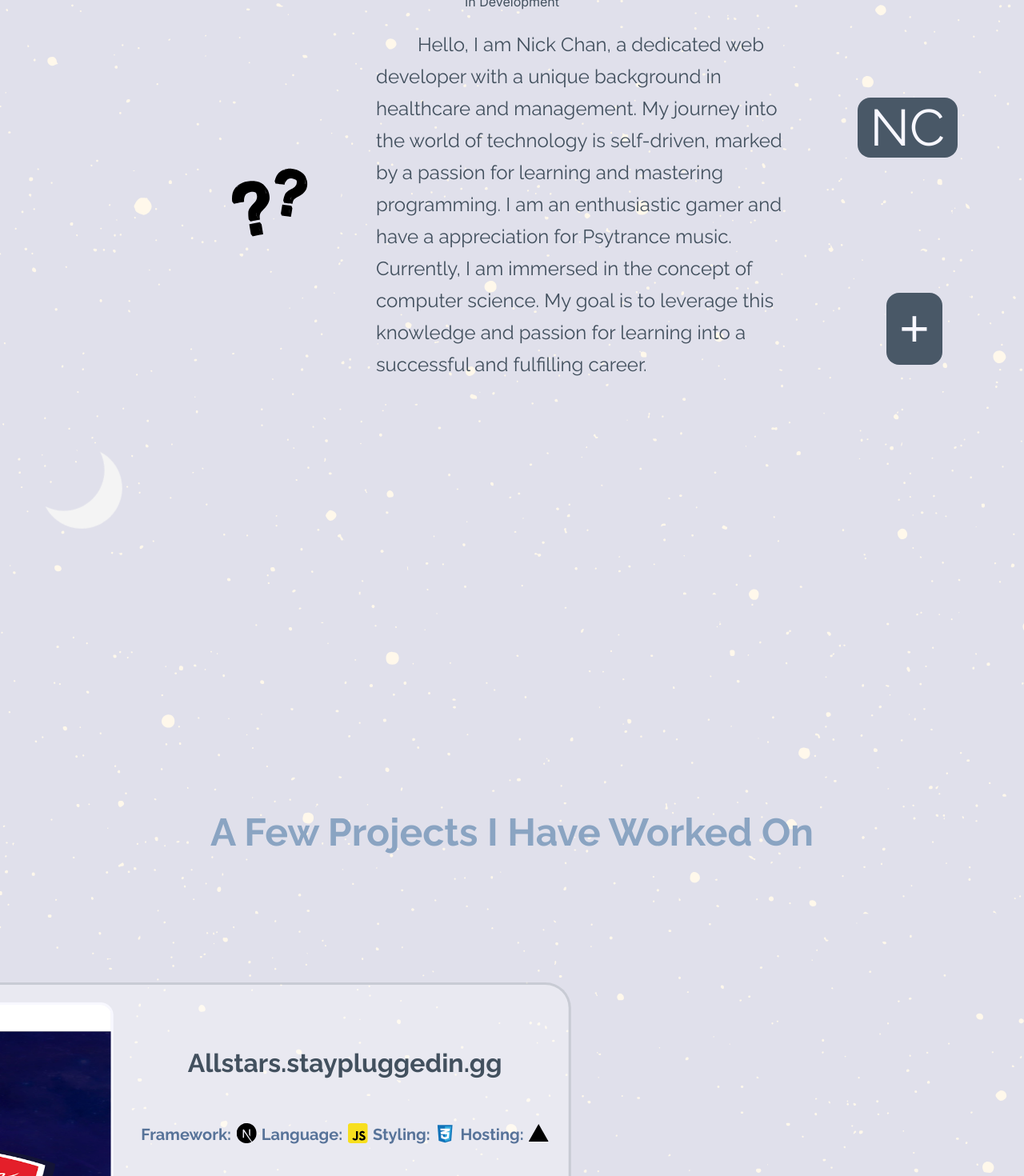
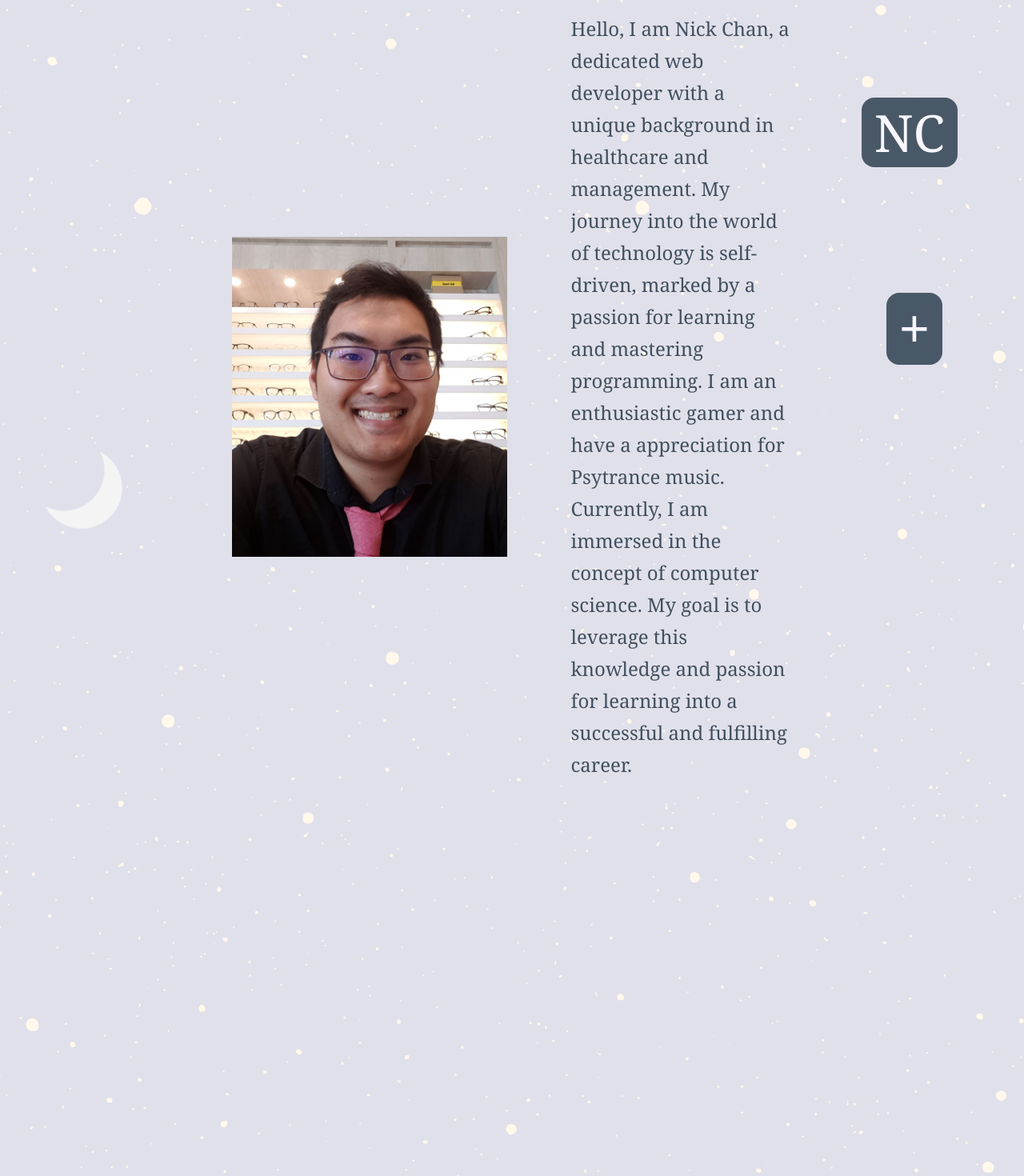
Before and after one commit to NickHChan/PortfolioPage, a Next.js app: page / in a window 1280 px wide. Shown: the part 80-1550 px from the top of the page at 80% size. Built offline with nearby package versions, Linux system fonts and the light colour scheme.

Commit message:
Fixed import issue that had a different look on prod compared to dev. added selfie pictures, changed main article text indent, and fixed the copied button when user clicks on github link

```diff
--- a/src/app/components/contactme/ContactMe.tsx
+++ b/src/app/components/contactme/ContactMe.tsx
@@ -2,7 +2,9 @@
 import React, {useState, useEffect} from 'react'
 import styles from './contactMe.module.css'
 import Link from 'next/link'
+import contactMePic from '../../../images/ContactMePic.webp'
 import { motion } from 'framer-motion'
+import Image from 'next/image'
 
 export default function ContactMe() {
 const [copied, setCopied] = useState<boolean>(false);
@@ -47,8 +49,14 @@ const copiedPopUp = {
     <div className={styles.contactMeBody}>
         <h3 className={styles.title}>Contact Me</h3>
         <section className={styles.contactInfo}>
-            <div>Image Box</div>
-            <aside>
+            <Image
+              src={contactMePic}
+              alt='A picture of Nick Chan'
+              height={250}
+              width={250}
+              className={styles.image}
+              />
+            <aside className={styles.linkContainer}>
                 <motion.div
                 initial='hidden'
                 animate={copied ? 'show' : 'hidden'}
--- a/src/app/components/contactme/contactMe.module.css
+++ b/src/app/components/contactme/contactMe.module.css
@@ -1,11 +1,9 @@
- @import url('https://fonts.googleapis.com/css2?family=Raleway:ital,wght@0,100;0,200;0,300;0,400;0,500;0,600;0,700;0,800;0,900;1,100;1,200;1,300;1,400;1,500;1,600;1,700;1,800;1,900&display=swap');
-
 
 .title{
     font-size: 1.75rem;
 }
 .contactMeBody{
-    font-family: 'Raleway', Georgia, 'Times New Roman', Times, serif;
+    font-family: Georgia, 'Times New Roman', Times, serif;
     display: flex;
     width: 100%;
     flex-direction: column;
@@ -25,13 +23,19 @@
 .contactInfo{
     width: 500px;
     display: flex;
-    justify-content: space-around;
+    justify-content: space-evenly;
+    gap: 2rem;
+}
+.linkContainer{
+    display: flex;
+    flex-direction: column;
+    justify-content: center;
 }
 
 .link,
 .link:visited,
 .link:active{
-    font-family: 'Raleway', Georgia, 'Times New Roman', Times, serif;
+    font-family: Georgia, 'Times New Roman', Times, serif;
     font-weight: bold;
     text-decoration: none;
     color: #42505eff;
@@ -42,7 +46,7 @@
 }
 
 .button{
-    font-family: 'Raleway', Georgia, 'Times New Roman', Times, serif;
+    font-family: Georgia, 'Times New Roman', Times, serif;
     background: none;
     border: none;
     font-weight: bold;
@@ -59,8 +63,8 @@
     position: absolute;
     display: flex;
     justify-content: center;
-    top: 45%;
-    right: 50%;
+    top: 43%;
+    left: 62%;
     height: 50px;
     width: 70px;
     background-color: #577399ff;
@@ -74,12 +78,15 @@
     display: flex;
     justify-content: center;
     bottom: 0;
-    left: -5%;
+    left: -9%;
     height: 20px;
     width: 20px;
     background-color: #577399ff;
     border-radius: 15rem;
     z-index: -1;
+}
+.image{
+    border-radius: 0.5rem;
 }
 
 @media (max-width: 1280px) {
--- a/src/app/components/footer/Footer.module.css
+++ b/src/app/components/footer/Footer.module.css
@@ -1,4 +1,3 @@
-@import url('https://fonts.googleapis.com/css2?family=Raleway:ital,wght@0,400;0,600;1,400;1,600&display=swap');
 
 .footer{
     display: flex;
@@ -44,7 +43,7 @@
 }
 
 .button{
-    font-family: 'Raleway', Georgia, 'Times New Roman', Times, serif;
+    font-family: Georgia, 'Times New Roman', Times, serif;
     background-color:transparent;
     color: #fe5f55ff;
     border: none;
--- a/src/app/components/mainArticle/MainArticle.module.css
+++ b/src/app/components/mainArticle/MainArticle.module.css
@@ -1,4 +1,3 @@
-@import url('https://fonts.googleapis.com/css2?family=Raleway:ital,wght@0,400;0,600;1,400;1,600&display=swap');
 
 .main{
     max-width: 900px;
@@ -8,9 +7,9 @@
     gap: 7rem;
     font-size: 1.5rem;
     margin-bottom: 25rem;
-    text-indent: 10%;
+    text-indent: 12% hanging;
     line-height: 2.5rem;
-    font-family: 'Raleway', Georgia, 'Times New Roman', Times, serif;
+    font-family: Georgia, 'Times New Roman', Times, serif;
 }
 
 @media (max-width: 1280px) {
--- a/src/app/components/mainArticle/MainArticle.tsx
+++ b/src/app/components/mainArticle/MainArticle.tsx
@@ -1,6 +1,7 @@
 import React from 'react';
 import Article from '../reuse/Article';
 import questionMark from '../../../images/question_marks.svg'
+import displayPic from '../../../images/DisplayPic.webp'
 import Image from 'next/image';
 import styles from './MainArticle.module.css'
 
@@ -8,10 +9,10 @@ export default function MainArticle() {
   return (
     <section className={styles.main}>
       <Image
-      src={questionMark}
+      src={displayPic}
       alt='A picture of Nick Chan'
-      height={100}
-      width={100}
+      height={400}
+      width={400}
       />
         <p>Hello, I am Nick Chan, a dedicated web developer with a unique background in healthcare and management.
       My journey into the world of technology is self-driven, marked by a passion for learning and mastering programming.
--- a/src/app/components/navBar/NavBar.module.css
+++ b/src/app/components/navBar/NavBar.module.css
@@ -1,4 +1,3 @@
-@import url('https://fonts.googleapis.com/css2?family=Raleway:ital,wght@0,400;0,600;1,400;1,600&display=swap');
 
 .navBody{
     display: flex;
@@ -20,7 +19,7 @@
     border-radius: 1rem;
     border: transparent;
     color: #f7f7ffff;
-    font-family: 'Raleway', Georgia, 'Times New Roman', Times, serif;
+    font-family: Georgia, 'Times New Roman', Times, serif;
 }
 .button:hover{
     cursor: pointer;
--- a/src/app/components/reuse/Projectbase.module.css
+++ b/src/app/components/reuse/Projectbase.module.css
@@ -1,4 +1,3 @@
-@import url('https://fonts.googleapis.com/css2?family=Raleway:ital,wght@0,400;0,600;1,400;1,600&display=swap');
 
 .projects{
     display: flex;
@@ -12,7 +11,7 @@
     margin-top: 5rem;
     border-radius: 2rem;
     text-align: center;
-    font-family: 'Raleway', Georgia, 'Times New Roman', Times, serif;
+    font-family: Georgia, 'Times New Roman', Times, serif;
 }
 
 .link,
@@ -60,7 +59,7 @@
 }
 .tech p {
     color: #577399ff;
-    font-size: 1.25rem;
+    font-size: 1.15rem;
     font-weight: bold;
     margin-top: 0.4%;
 }
--- a/src/app/globals.css
+++ b/src/app/globals.css
@@ -1,4 +1,4 @@
-@import url('https://fonts.googleapis.com/css2?family=Raleway:ital,wght@0,400;0,600;1,400;1,600&display=swap');
+
 root{
   --charcoal: #42505eff;
   --paynes-gray: #495867ff;
@@ -13,7 +13,7 @@ root{
   --link-hover: rgb(240, 233, 145)
 }
 body{
-  font-family: 'Raleway', Georgia, 'Times New Roman', Times, serif;
+  font-family: Georgia, 'Times New Roman', Times, serif;
   color: #42505eff;
   overflow-x: hidden;
 }
--- a/src/app/page.module.css
+++ b/src/app/page.module.css
@@ -57,15 +57,14 @@
   background-repeat: no-repeat;
 }
 
-@import url('https://fonts.googleapis.com/css2?family=Raleway:ital,wght@0,400;0,600;1,400;1,600&display=swap');
 
 .subTitle1{
   color: #8aa4c2ff;
   font-size: 3rem;
-  font-family: 'Raleway', Georgia, 'Times New Roman', Times, serif
+  font-family: Georgia, 'Times New Roman', Times, serif;
 }
 .subTitle2{
   color: #dae6f5ff;
   font-size: 3rem;
-  font-family: 'Raleway', Georgia, 'Times New Roman', Times, serif
+  font-family: Georgia, 'Times New Roman', Times, serif;
 }
--- a/src/app/page.tsx
+++ b/src/app/page.tsx
@@ -45,7 +45,6 @@ export default function Home() {
   return (
     <main className={isDay === 'day' ? styles.mainDay : (isDay === 'night' ? styles.mainNight : styles.mainmidDay)} style={{backgroundColor:`hsl(${hue},${saturation}%,${lightness}%)`}}>
       <section  ref={topPageRef}></section>
-      In Development
       <MainArticle/>
       <section ref={projectsRef}></section>
         <h6 className={styles.subTitle1}>A Few Projects I Have Worked On</h6>
```
Also changed, not shown: src/images/ContactMePic.webp (added), src/images/DisplayPic.webp (added).
